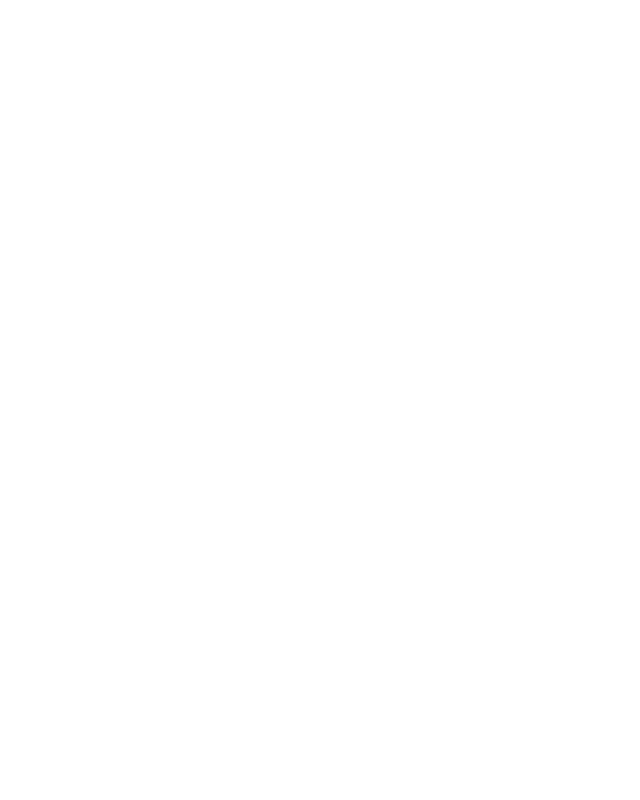
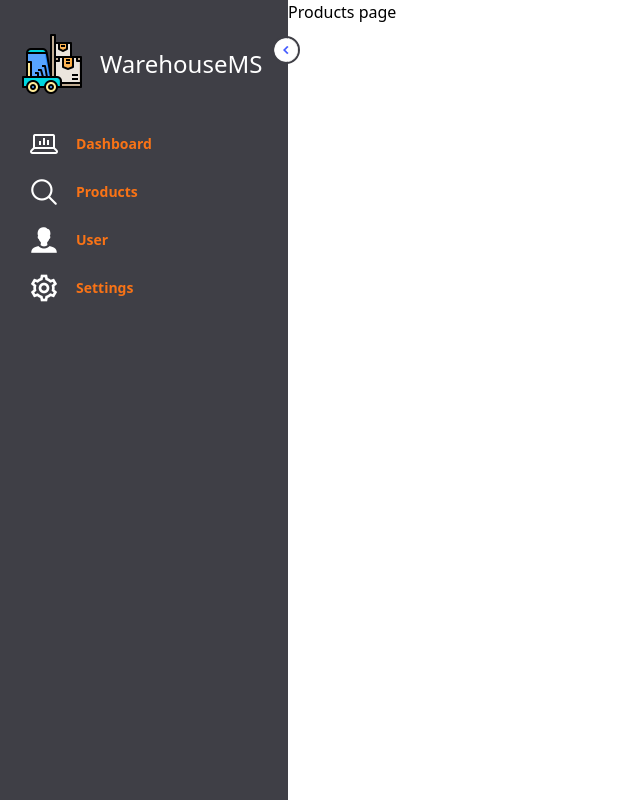
Before and after one commit to marcinopenchowski/WarehouseMS, a React (Create React App) app in the folder application/frontend/wms/: page /products in a window 1280 px wide. Before the commit this address had no page. Shown: the whole page, without its empty margins (0-640 px from the left). Built offline with nearby package versions, Linux system fonts and the light colour scheme.

Commit message:
Added sidepanel routes

```diff
--- a/application/frontend/wms/package.json
+++ b/application/frontend/wms/package.json
@@ -8,6 +8,7 @@
     "@testing-library/user-event": "^13.5.0",
     "react": "^18.2.0",
     "react-dom": "^18.2.0",
+    "react-icons": "^4.9.0",
     "react-router-dom": "^6.11.2",
     "react-scripts": "5.0.1",
     "web-vitals": "^2.1.4"
--- a/application/frontend/wms/src/App.js
+++ b/application/frontend/wms/src/App.js
@@ -1,14 +1,18 @@
 import { Route, Routes } from "react-router-dom";
 import Main from "./components/Main";
 import Login from "./components/Login";
-import Dashboard from "./components/Dashboard";
+import Products from "./components/Products";
+import Settings from "./components/Settings";
+
 
 function App() {
   return (
     <Routes>
       <Route path="/" element={<Main />} />
+      <Route path="/products" element={<Products />} />
       <Route path="/login" element={<Login />} />
-      <Route path="/dashboard" element={<Dashboard />} />
+      <Route path="/settings" element={<Settings />} />
+
 
     </Routes>
     // <div className="App">
--- a/application/frontend/wms/src/components/Dashboard.jsx
+++ /dev/null
@@ -1,9 +0,0 @@
-import React from "react";
-import Navbar from "./Navbar";
-
-export default function Dashboard() {
-    return <div>
-        <Navbar />
-        <div>dashboard</div>
-        </div>
-}
--- a/application/frontend/wms/src/components/Login.jsx
+++ b/application/frontend/wms/src/components/Login.jsx
@@ -7,7 +7,7 @@
             <div
                 className="grid grid-cols-1 md:grid-cols-2 m-auto h-[550px] shadow-lg shadow-gray-500 sm:max-w-[800px]">
                 <div className="w-full h-[550px] hidden md:block">
-                    <img className="w-full h-full" src="/assets/images/login.png" alt="/"/>
+                    <img className="w-full h-full" src="/assets/images/login.jpg" alt="/"/>
                 </div>
                 <div className="p-4 flex flex-col justify-around bg-white">
                     <form>
--- a/application/frontend/wms/src/components/Navbar.jsx
+++ b/application/frontend/wms/src/components/Navbar.jsx
@@ -3,10 +3,10 @@
 export default function Navbar() {
   const [open, setOpen] = useState(true);
   const Menus = [
-    { title: "Dashboard", src: "dashboard" },
-    { title: "Search", src: "search" },
-    { title: "User", src: "user" },
-    { title: "Settings", src: "settings" },
+    { title: "Dashboard", src: "dashboard", path: "/" },
+    { title: "Products", src: "search", path: "/products"},
+    { title: "User", src: "user", path: "/login"},
+    { title: "Settings", src: "settings", path: "/settings"},
   ];
 
   return (
@@ -39,7 +39,7 @@
       </div>
       <ul className="pt-6">
         {Menus.map((menu, index) => (
-          <a href={menu.title}><li
+          <a href={menu.path}><li
             key={index}
             className={` text-orange-500 text-sm flex items-center gap-x-4 cursor-pointer p-2 hover:bg-slate-500 rounded-md font-bold`}>
             <img src={`/assets/images/${menu.src}.png`} alt="img" />
--- /dev/null
+++ b/application/frontend/wms/src/components/Products.jsx
@@ -0,0 +1,13 @@
+import React from "react";
+import Navbar from "./Navbar";
+
+export default function Dashboard() {
+    return <div className="flex">
+        <div>
+            <Navbar />
+        </div>
+        <div>
+        <h1>Products page</h1>
+        </div>
+    </div>
+}
--- /dev/null
+++ b/application/frontend/wms/src/components/Settings.jsx
@@ -0,0 +1,15 @@
+import React from "react";
+import Navbar from "./Navbar";
+
+export default function Dashboard() {
+  return (
+    <div className="flex">
+      <div>
+        <Navbar />
+      </div>
+      <div>
+        <h1>Settings page</h1>
+      </div>
+    </div>
+  );
+}
```
Also changed, not shown: application/frontend/wms/public/assets/images/products.png (added), 1 other file (tests, documents, lock files or other folders).
